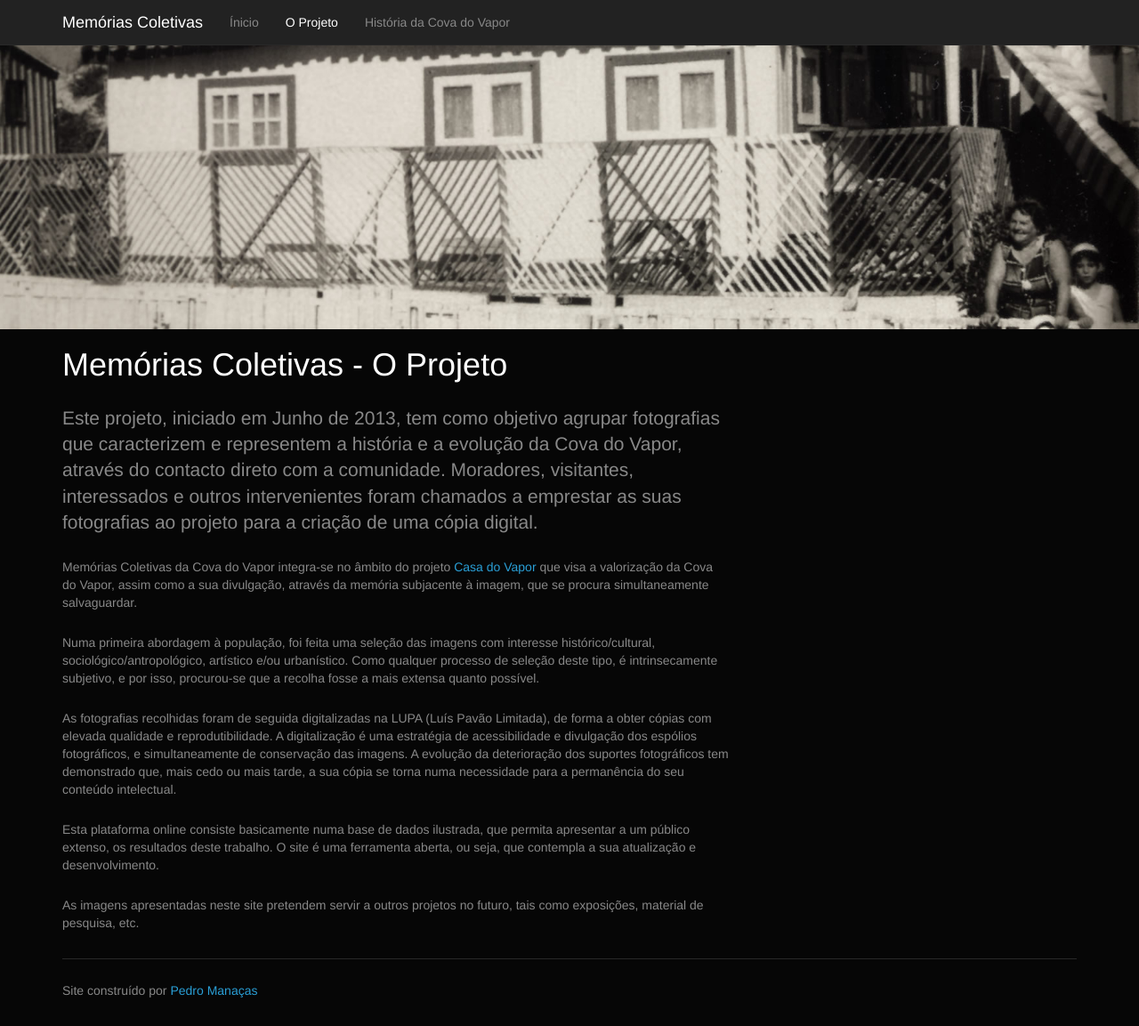
After one commit to pmanacas/memoriascoletivas, a Python web app: template templates/projeto.html in a window 1280 px wide. The commit adds this page. Shown: the whole page at 89% size. Run offline with Jinja, Linux system fonts and the light colour scheme; the template is opened without the code that fills it, so the values that code supplies are empty; some libraries are stand-ins or nearby versions; some web fonts are replaced.

Commit message:
projeto hsitoria imagens bg

```diff
--- a/basehandler.py
+++ b/basehandler.py
@@ -2,7 +2,6 @@
 import webapp2
 from webapp2_extras import jinja2
 from webapp2_extras import sessions
-import logging
 
 
 class BaseHandler(webapp2.RequestHandler):
@@ -21,18 +20,22 @@ class BaseHandler(webapp2.RequestHandler):
             # Save all sessions.
             self.session_store.save_sessions(self.response)
 
+
     @webapp2.cached_property
     def session_store(self):
         return sessions.get_store(request=self.request)
+
 
     @webapp2.cached_property
     def session(self):
         # Returns a session using the default cookie key.
         return self.session_store.get_session()
 
+
     @webapp2.cached_property
     def messages(self):
         return self.session.get_flashes(key='_messages')
+
 
     def add_message(self, message, level=None):
         self.session.add_flash(message, level, key='_messages')
@@ -41,6 +44,7 @@ class BaseHandler(webapp2.RequestHandler):
     @webapp2.cached_property
     def jinja2(self):
         return jinja2.get_jinja2(app=self.app)
+
 
     def render_template(self, filename, **kwargs):
         kwargs.update({
--- a/handlers.py
+++ b/handlers.py
@@ -17,6 +17,11 @@ class ProjetoHandler(BaseHandler):
     def get(self):
         return self.render_template('projeto.html')
 
+class HistoriaHandler(BaseHandler):
+
+    def get(self):
+        return self.render_template('historia.html')
+
 
 class NoJavascriptHandler(BaseHandler):
 
--- a/routes.py
+++ b/routes.py
@@ -14,6 +14,10 @@ _routes = [
                     '/projeto',
                     'handlers.ProjetoHandler',
                     name='projeto', strict_slash=True),
+    RedirectRoute(
+                    '/historia',
+                    'handlers.HistoriaHandler',
+                    name='historia', strict_slash=True),
 ]
 
 def get_routes():
--- a/static/css/style.css
+++ b/static/css/style.css
@@ -23,3 +23,30 @@ body {
   padding-top: 50px;
   padding-bottom: 20px;
 }
+
+.imagem-home{
+	background: url(../img/home_bg.jpg) no-repeat center center;
+	background-size: cover;
+}
+
+.imagem-projeto{
+	background: url(../img/projeto_bg.jpg) no-repeat right center;
+	background-size: cover;
+	padding: 150px 0;
+	}
+
+.imagem-historia{
+	background: url(../img/historia_bg.jpg) no-repeat right center;
+	background-size: cover;
+	padding: 150px 0;
+	}
+.home-intro-box{
+	background:rgba(21, 21, 21, 0.85);
+	}
+
+.home-intro-text {
+	color:#FFFFFF;
+	}
+div.projeto p, div.historia p{
+	margin-top:25px;
+	}
--- a/templates/base.html
+++ b/templates/base.html
@@ -42,6 +42,8 @@
                 <!--navigation list-->
                 {% set navigation_list = [
                 ('home', 'Ínicio', uri_for('home')),
+                ('projeto', 'O Projeto', uri_for('projeto')),
+                ('historia', 'História da Cova do Vapor', uri_for('historia')),
                 ] -%}
 
                 {% set active_page = active_page -%}
@@ -81,7 +83,7 @@
         {% block footer %}
       <hr>
       <footer>
-        <p>&copy; Company 2013</p>
+        <p>Site construído por <a href="http://www.pedromanacas.com/" target="_blank">Pedro Manaças</a></p>
       </footer>
         {% endblock %}
     </div> <!-- /container -->
--- /dev/null
+++ b/templates/projeto.html
@@ -0,0 +1,72 @@
+{% extends "base.html" %}
+{% set active_page = "projeto" %}
+{% block PageHeader %}
+{% endblock %}
+
+{% block Page_Content %}
+
+    <div class="imagem-projeto">
+&nbsp;
+    </div>
+
+      <div class="container projeto">
+        <div class="row">
+          <div class="col-lg-8 section">
+            <h1 class="section-heading">Memórias Coletivas - O Projeto</h1>
+            <p class="lead section-lead">Este projeto, iniciado em Junho de 2013, tem como objetivo agrupar fotografias
+
+que caracterizem e representem a história e a evolução da Cova do Vapor, através do contacto
+
+direto com a comunidade. Moradores, visitantes, interessados e outros intervenientes
+
+foram chamados a emprestar as suas fotografias ao projeto para a criação de uma cópia
+
+digital.</p>
+
+<p class="section-paragraph">Memórias Coletivas da Cova do Vapor integra-se no âmbito do projeto
+
+<a href="http://www.casadovapor.org/" title="Site da Casa do Vapor" target="_blank">Casa do Vapor</a> que visa a valorização da Cova do Vapor, assim como a sua divulgação, através
+
+da memória subjacente à imagem, que se procura simultaneamente salvaguardar.</p>
+
+<p class="section-paragraph">Numa primeira abordagem à população, foi feita uma seleção das imagens com
+
+interesse histórico/cultural, sociológico/antropológico, artístico e/ou urbanístico. Como
+
+qualquer processo de seleção deste tipo, é intrinsecamente subjetivo, e por isso, procurou-se
+
+que a recolha fosse a mais extensa quanto possível.</p>
+
+<p class="section-paragraph">As fotografias recolhidas foram de seguida digitalizadas na LUPA (Luís Pavão Limitada),
+
+de forma a obter cópias com elevada qualidade e reprodutibilidade. A digitalização é uma
+
+estratégia de acessibilidade e divulgação dos espólios fotográficos, e simultaneamente
+
+de conservação das imagens. A evolução da deterioração dos suportes fotográficos tem
+
+demonstrado que, mais cedo ou mais tarde, a sua cópia se torna numa necessidade para a
+
+permanência do seu conteúdo intelectual.</p>
+
+<p class="section-paragraph">Esta plataforma online consiste basicamente numa base de dados ilustrada, que
+
+permita apresentar a um público extenso, os resultados deste trabalho. O site é uma
+
+ferramenta aberta, ou seja, que contempla a sua atualização e desenvolvimento.</p>
+<p class="section-paragraph">
+
+As imagens apresentadas neste site pretendem servir a outros projetos no futuro, tais
+
+como exposições, material de pesquisa, etc.</p>
+          </div>
+      </div>
+
+
+{% endblock %}<!--/%content-->
+
+{% block pageJS %}
+    <script type="text/javascript">
+
+    </script>
+{% endblock %}
```
Also changed, not shown: templates/historia.html (added, +41 -0 lines), templates/home.html (+5 -5 lines), config.py (line endings or trailing spaces), static/img/historia_bg.jpg (added), static/img/home_bg.jpg (added), static/img/projeto_bg.jpg (added), 4 other files.
